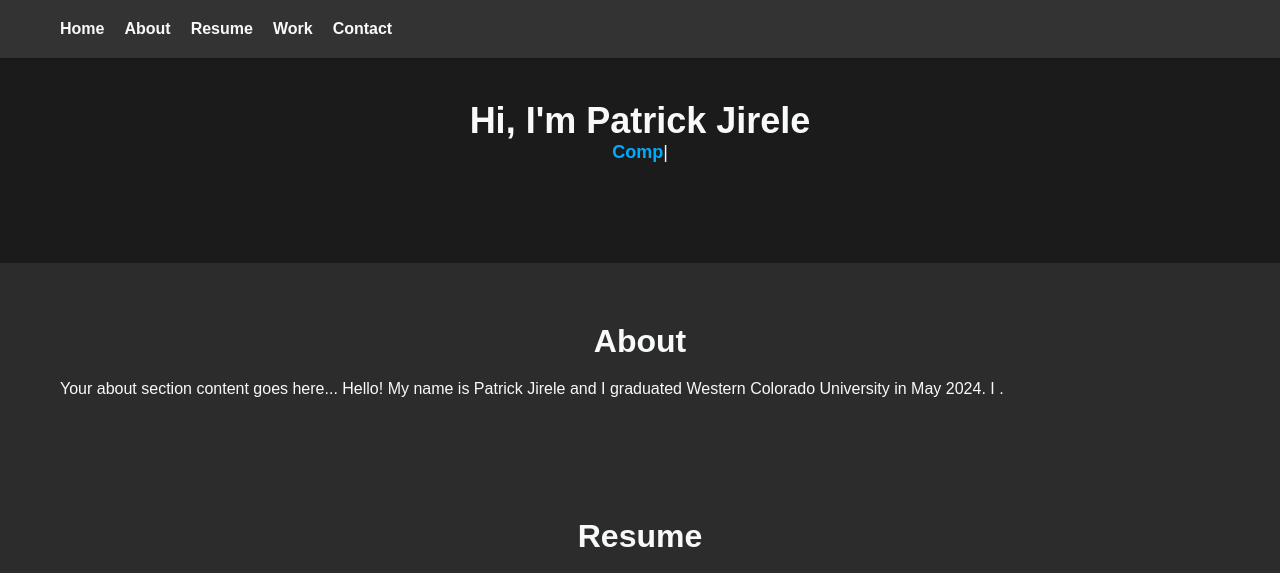
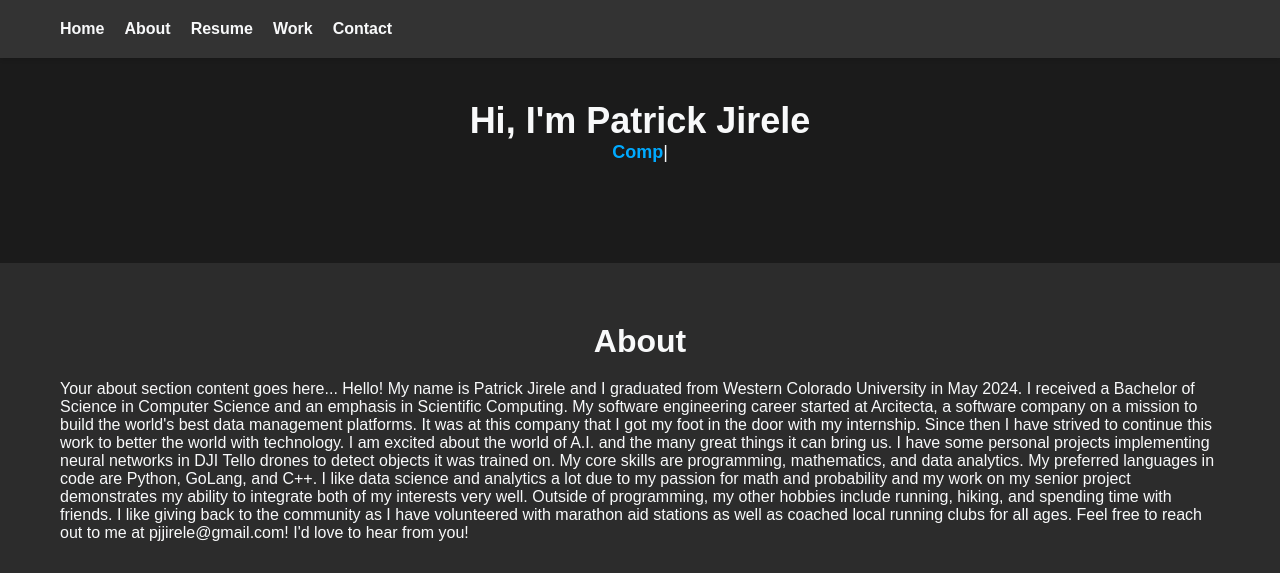
Before and after one commit to PatrickJirele/PatrickJirele.github.io, a plain HTML site: page index.html in a window 1280 px wide. Shown: the top 573 px of the page. Drawn offline with nearby package versions, Linux system fonts and the light colour scheme; grey boxes are pictures that could not be loaded; some icons are missing.

Commit message:
Update index.html

```diff
--- a/index.html
+++ b/index.html
@@ -58,7 +58,20 @@
       <h1 class="section-title">About</h1>
       <p>
         Your about section content goes here...
-        Hello! My name is Patrick Jirele and I graduated Western Colorado University in May 2024. I .
+        Hello! My name is Patrick Jirele and I graduated from Western Colorado University in May 2024.
+        I received a Bachelor of Science in Computer Science and an emphasis in Scientific Computing.
+        My software engineering career started at Arcitecta,
+        a software company on a mission to build the world's best data management platforms. It was at this
+        company that I got my foot in the door with my internship. Since then I have strived to continue this work
+        to better the world with technology.
+        I am excited about the world of A.I. and the many great things it can bring us. I have some personal projects
+        implementing neural networks in DJI Tello drones to detect objects it was trained on.
+        My core skills are programming, mathematics, and data analytics. My preferred languages in code are Python, GoLang, and C++.
+        I like data science and analytics a lot due to my passion for math and probability and my work on my senior project demonstrates my ability
+        to integrate both of my interests very well.
+        Outside of programming, my other hobbies include running, hiking, and spending time with friends. I like giving back to the community as I have volunteered with marathon aid stations
+        as well as coached local running clubs for all ages.
+        Feel free to reach out to me at pjjirele@gmail.com! I'd love to hear from you!
       </p>
     </div>
   </section>
```
